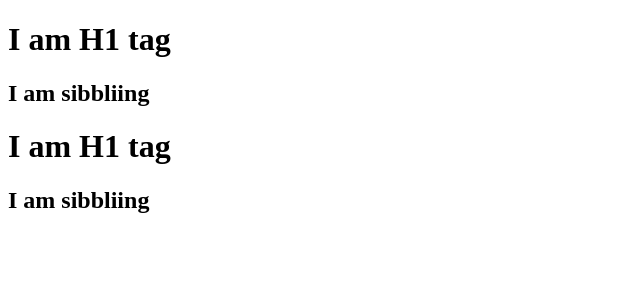
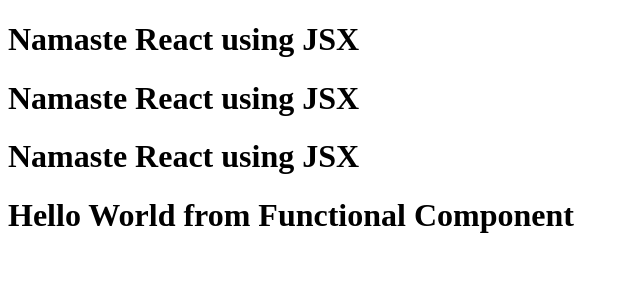
Before and after one commit to ArinjayBhola/Food-Ordering-App, a React (Vite) app: page / in a window 1280 px wide. Shown: the top 300 px of the page, without its empty margins (0-640 px from the left). Built offline with nearby package versions, Linux system fonts and the light colour scheme.

Commit message:
episode 3

```diff
--- a/App.js
+++ b/App.js
@@ -1,51 +1,22 @@
 import React from "react";
 import ReactDOM from "react-dom/client";
 
-/*
-*const heading = document.createElement("h1");
-*heading.innerHTML = "Hello World from JavaScript";
-*const root = document.getElementById("root");
-*root.appendChild(heading);
+const Title = () => (
+    <h1 id="title">
+        Namaste React using JSX
+    </h1>
+);
 
-*const h1 = document.getElementsByTagName("h1")[0];
-*h1.innerHTML = "Hello World by ReactJs";
-*/
-
-/*
-*<div id="parent">
-*   <div id="child1">
-*       <h1></h1>
-*       <h2></h2>
-*   </div>
-*   <div id="child2">
-*       <h1></h1>
-*       <h2></h2>
-*   </div>
-*</div>
-*/
-
-const parent = React.createElement(
-    "div",
-    { id: "parent" },
-    [React.createElement(
-        "div",
-        { id: "child1" }, [
-        React.createElement("h1", {}, "I am H1 tag"),
-        React.createElement("h2", {}, "I am sibbliing")
-    ]), React.createElement(
-        "div",
-        { id: "child2" }, [
-        React.createElement("h1", {}, "I am H1 tag"),
-        React.createElement("h2", {}, "I am sibbliing")
-    ])]
+const HeadingComponent = () => (
+    <div className="container">
+        <Title></Title>
+        <Title />
+        {Title()}
+        <h1 className="heading">Hello World from Functional Component</h1>
+    </div>
 );
 
 
-// const heading = React.createElement(
-//     "h1",
-//     { id: "heading", className: "head" },
-//     "Hello From React.js");
+const root = ReactDOM.createRoot(document.getElementById("root"));
 
-console.log(parent); //object
-const root = ReactDOM.createRoot(document.getElementById("root"));
-root.render(parent);
+root.render(<HeadingComponent />);
--- a/index.html
+++ b/index.html
@@ -10,7 +10,7 @@
 
 <body>
     <div id="root">
-        <h1>Hello World!</h1>
+        <h1>Not Rendered</h1>
     </div>
     <script src="./App.js" type="module"></script>
 </body>
--- a/package.json
+++ b/package.json
@@ -3,6 +3,8 @@
   "version": "1.0.0",
   "description": "",
   "scripts": {
+    "start": "parcel index.html",
+    "build": "parcel build index.html",
     "test": "jest"
   },
   "author": "",
```
